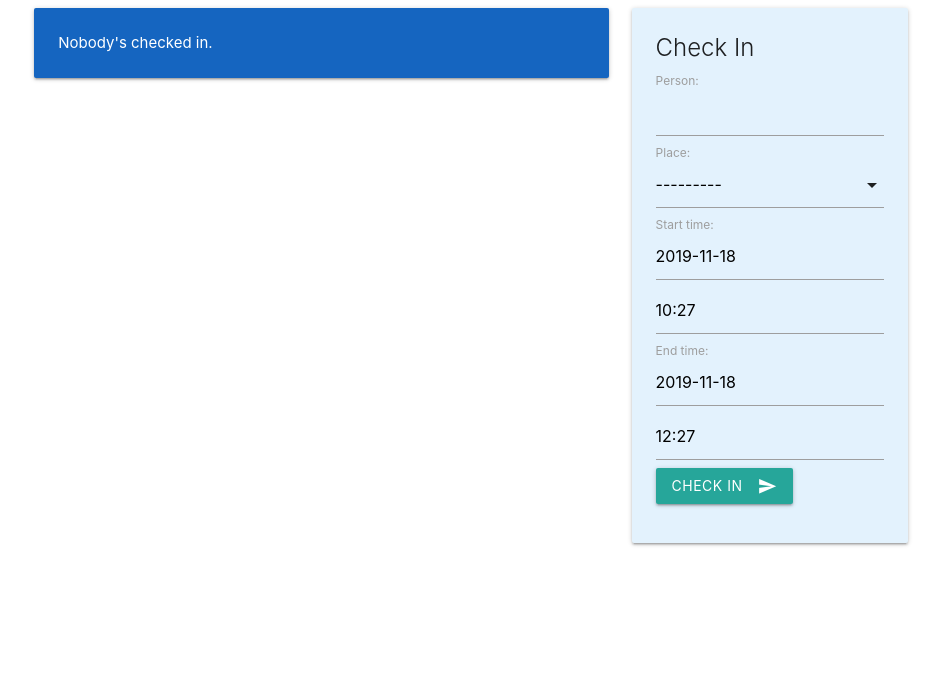
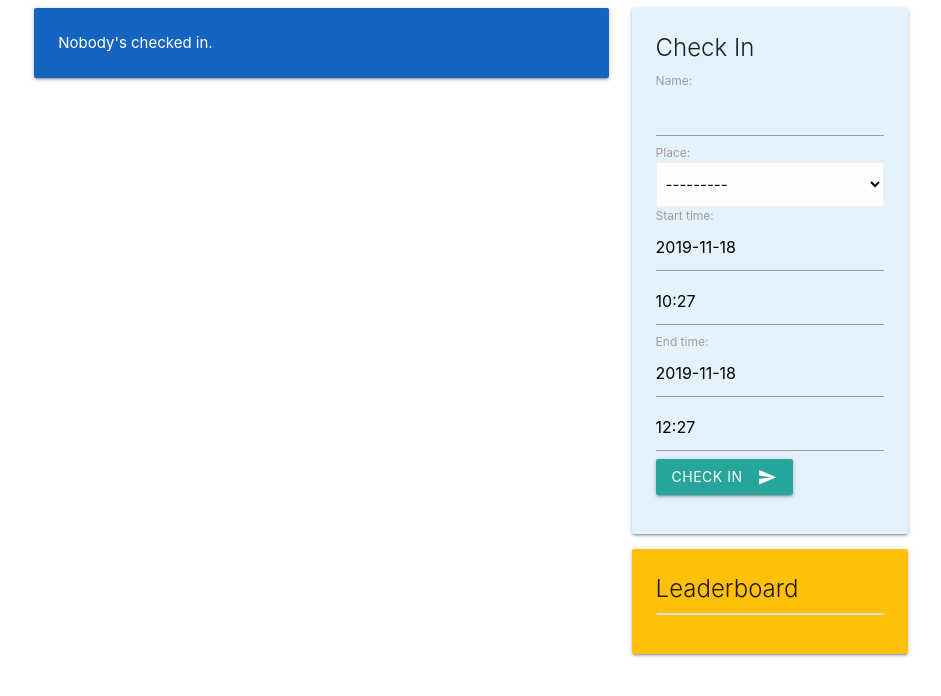
Before and after one commit to jtang9001/cameron-django, a Django app: template location/templates/location/index.html in a window 1280 px wide. Shown: the top 696 px of the page, without its empty margins (169-1110 px from the left). Run offline with Django 3.2, Linux system fonts and the light colour scheme; the template is opened without the code that fills it: values that come from a table or form of the project are taken from there, others are empty.

Commit message:
Added leaderboard for checkin durations!

```diff
--- a/location/admin.py
+++ b/location/admin.py
@@ -1,5 +1,6 @@
 from django.contrib import admin
-from .models import Place, CheckIn
+from .models import Place, CheckIn, Person
 
+admin.site.register(Person)
 admin.site.register(Place)
 admin.site.register(CheckIn)
--- a/location/forms.py
+++ b/location/forms.py
@@ -1,12 +1,17 @@
-from django.forms import ModelForm, SplitDateTimeWidget, SplitDateTimeField, ValidationError
+from django.forms import *
 from django.utils import timezone
-from .models import CheckIn, two_hrs_later
+from .models import CheckIn, two_hrs_later, Place
 
 def is_later_than_now(val):
     if timezone.now() - val > timezone.timedelta(minutes=30):
         raise ValidationError("Date/time is too far in the past")
 
 class CheckInForm(ModelForm):
+    name = CharField(max_length=25)
+    place = ModelChoiceField(
+        Place.objects.all(),
+        widget = Select(attrs={"class": "browser-default"})
+    )
     start_time = SplitDateTimeField(
         widget = SplitDateTimeWidget(
             time_attrs={"class": "timepicker"},
@@ -29,7 +34,7 @@ class CheckInForm(ModelForm):
 
     class Meta:
         model = CheckIn
-        fields = ["person", "place", "start_time", "end_time"]
+        fields = ["name", "place", "start_time", "end_time"]
 
     def clean(self):
         cleaned_data = super().clean()
--- a/location/models.py
+++ b/location/models.py
@@ -5,6 +5,31 @@ from datetime import date
 
 def two_hrs_later():
     return timezone.now() + timezone.timedelta(hours = 2)
+
+class Person(models.Model):
+    name = models.CharField(max_length=25)
+
+    def getScore(self):
+        totalDuration = timezone.timedelta(minutes=0)
+        checkIns = list(self.checkin_set.all().order_by("start_time"))
+        currentStart = checkIns[0].start_time
+        currentEnd = checkIns[0].end_time
+        for i in range(1, len(checkIns)):
+            if overlaps(checkIns[i], checkIns[i-1]):
+                currentEnd = checkIns[i].end_time
+            else:
+                totalDuration += (currentEnd - currentStart)
+                currentStart = checkIns[i].start_time
+                currentEnd = checkIns[i].end_time
+
+        totalDuration += (currentEnd - currentStart)
+        return int(round(totalDuration.total_seconds()/60))
+
+    def __str__(self):
+        return self.name
+
+    class Meta:
+        ordering = ["name"]
 
 class Place(models.Model):
     name = models.CharField(max_length=25)
@@ -21,7 +46,7 @@ class Place(models.Model):
         ordering = ['name']
 
 class CheckIn(models.Model):
-    person = models.CharField(max_length=50)
+    person = models.ForeignKey(Person, on_delete=models.SET_NULL, blank=True, null=True)
     place = models.ForeignKey(Place, on_delete=models.CASCADE)
     start_time = models.DateTimeField(default=timezone.now)
     end_time = models.DateTimeField(
@@ -31,7 +56,7 @@ class CheckIn(models.Model):
     scratched = models.BooleanField(default=False)
 
     def __str__(self):
-        return "{} at {}".format(self.person, self.place)
+        return f"{self.person} at {self.place}, {self.start_time} to {self.end_time}"
 
     def is_fresh(self):
         if self.end_time:
@@ -41,3 +66,7 @@ class CheckIn(models.Model):
 
     def is_future_fresh(self):
         return timezone.now() <= self.start_time <= timezone.now() + timezone.timedelta(hours=4)
+
+
+def overlaps(a: CheckIn, b: CheckIn) -> bool:
+    return a.start_time < b.end_time and a.end_time > b.start_time
--- a/location/templates/location/index.html
+++ b/location/templates/location/index.html
@@ -13,6 +13,11 @@
         <title>Is anyone in Cam?</title>
     </head>
     <body>
+        <script>
+        $(document).ready(function(){
+            $('select').formSelect();
+        });
+        </script>
 
         <div class="container">
             <div class="row">
@@ -28,8 +33,8 @@
                                                 {% if checkin.is_future_fresh %}
                                                     <li class="collection-item" style="color:lightgray; word-wrap: normal;">
                                                         <s>{{ checkin.person }}<br><i>Planned: {{ checkin.start_time|time }}</i></s>
-                                                        <a href="{% url 'restore' checkin.person %}" class="secondary-content"><i class="material-icons">settings_backup_restore</i></a>
-                                                        <a href="{% url 'start' checkin.person %}" class="secondary-content"><i class="material-icons left">keyboard_tab</i></a>
+                                                        <a href="{% url 'restore' checkin.pk %}" class="secondary-content"><i class="material-icons">settings_backup_restore</i></a>
+                                                        <a href="{% url 'start' checkin.pk %}" class="secondary-content"><i class="material-icons left">keyboard_tab</i></a>
                                                     </li>
                                                 {% elif checkin.is_fresh %}
                                                     <li class="collection-item" style="color:lightgray; word-wrap: normal;">
@@ -39,7 +44,7 @@
                                                             {% else %}
                                                                 <i>{{ checkin.start_time|timesince }} ago</i></s>
                                                             {% endif %}
-                                                        <a href="{% url 'restore' checkin.person %}" class="secondary-content"><i class="material-icons">settings_backup_restore</i></a>
+                                                        <a href="{% url 'restore' checkin.pk %}" class="secondary-content"><i class="material-icons">settings_backup_restore</i></a>
                                                     </li>
                                                 {% endif %}
                                             {% else %}
@@ -47,8 +52,8 @@
                                                     <li class="collection-item" style="word-wrap: normal;">
                                                         <div>
                                                             {{ checkin.person }}<br><i>Planned: {{ checkin.start_time|time }}{% if checkin.end_time %} - {{ checkin.end_time|time }}{% endif %}</i>
-                                                            <a href="{% url 'scratch' checkin.person %}" class="secondary-content"><i class="material-icons">close</i></a>
-                                                            <a href="{% url 'start' checkin.person %}" class="secondary-content"><i class="material-icons left">keyboard_tab</i></a>
+                                                            <a href="{% url 'scratch' checkin.pk %}" class="secondary-content"><i class="material-icons">close</i></a>
+                                                            <a href="{% url 'start' checkin.pk %}" class="secondary-content"><i class="material-icons left">keyboard_tab</i></a>
                                                         </div>
                                                     </li>
                                                 {% elif checkin.is_fresh %}
@@ -60,7 +65,7 @@
                                                             {% else %}
                                                                 <i>{{ checkin.start_time|timesince }} ago</i>
                                                             {% endif %}
-                                                            <a href="{% url 'scratch' checkin.person %}" class="secondary-content"><i class="material-icons">close</i></a>
+                                                            <a href="{% url 'scratch' checkin.pk %}" class="secondary-content"><i class="material-icons">close</i></a>
                                                         </div>
                                                     </li>
                                                 {% endif %}
@@ -98,6 +103,17 @@
                             </form>
                         </div>
                     </div>
+                    <div class="card amber">
+                            <div class="card-content">
+                                <span class="card-title">Leaderboard</span>
+                                <ul class="collection">
+                                    {% for person in people %}
+                                    <li class="collection-item">{{ person.name }}<div class="secondary-content">{{ person.getScore }}</div></li>
+                                    {% endfor %}
+                                </ul>
+
+                            </div>
+                        </div>
                 </div>
             </div>
         </div>
@@ -110,9 +126,6 @@
         <script src="https://cdnjs.cloudflare.com/ajax/libs/materialize/1.0.0/js/materialize.min.js"></script>
 
         <script>
-        $(document).ready(function(){
-            $('select').formSelect();
-        });
         $(document).ready(function(){
             $('.datepicker').datepicker(
                 {
--- a/location/urls.py
+++ b/location/urls.py
@@ -4,7 +4,7 @@ from . import views
 
 urlpatterns = [
     path('', views.index, name='index'),
-    path('scratch/<str:name>', views.scratchCheckIn, name="scratch"),
-    path('start/<str:name>', views.startPlannedCheckIn, name="start"),
-    path('restore/<str:name>', views.restoreCheckIn, name="restore")
+    path('scratch/<int:checkInPK>', views.scratchCheckIn, name="scratch"),
+    path('start/<int:checkInPK>', views.startPlannedCheckIn, name="start"),
+    path('restore/<int:checkInPK>', views.restoreCheckIn, name="restore")
 ]
```
Also changed, not shown: location/views.py (+49 -20 lines).
